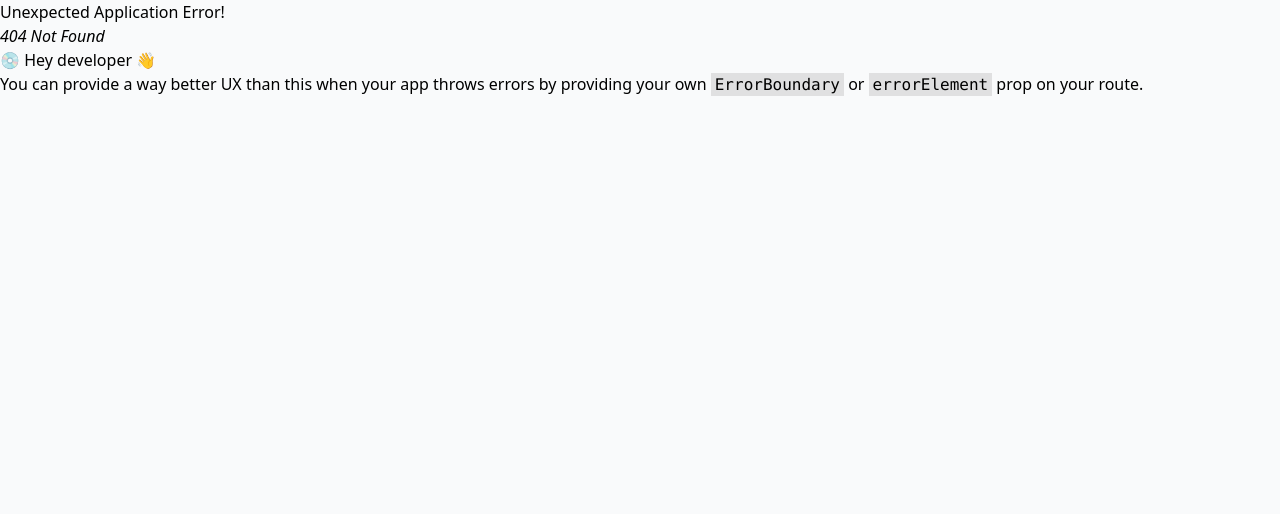
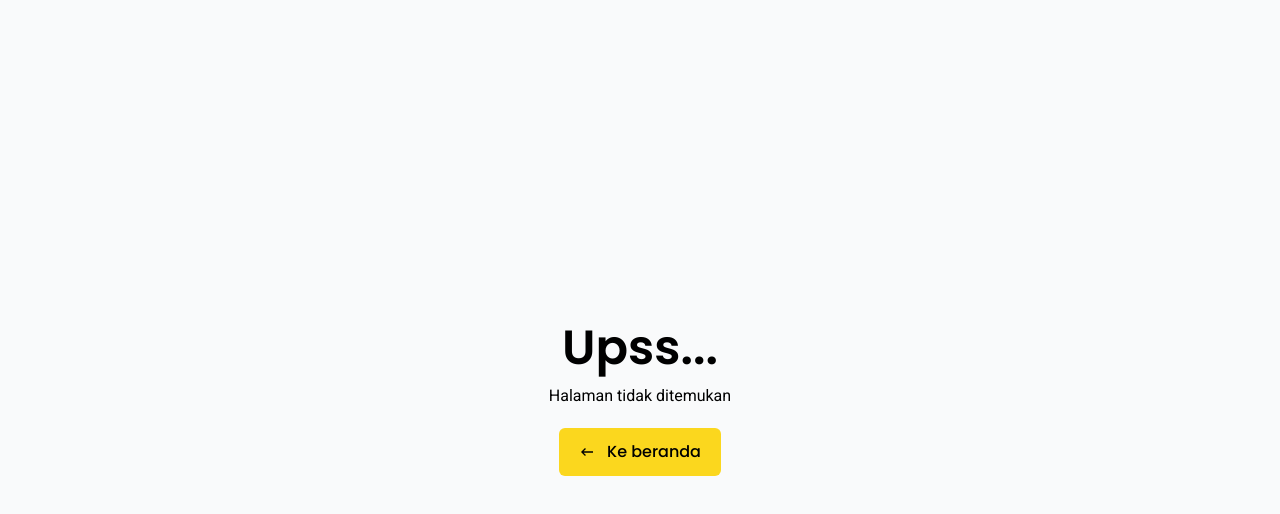
Before and after one commit to syhbandi/misterkong-front-end, a React (Vite) app: page /tentang-kami in a window 1280 px wide. Before the commit this address had no page. Shown: the top 514 px of the page. Built offline with nearby package versions, Linux system fonts and the light colour scheme.

Commit message:
nambah error page

```diff
--- a/src/pages/ErrorPage.tsx
+++ b/src/pages/ErrorPage.tsx
@@ -1,5 +1,21 @@
+import { Link } from "react-router-dom";
+import { MdKeyboardBackspace } from "react-icons/md";
+
 const ErrorPage = () => {
-  return <div>ErrorPage</div>;
+  return (
+    <div className="h-screen w-screen flex flex-col items-center justify-center">
+      <h1 className="text-2xl md:text-5xl font-semibold font-poppins mb-3">
+        Upss...
+      </h1>
+      <p className="font-roboto mb-5">Halaman tidak ditemukan</p>
+      <Link to={"/"}>
+        <div className="px-5 py-3 bg-kong flex items-center justify-center rounded-md font-poppins gap-3 font-medium">
+          <MdKeyboardBackspace />
+          <span>Ke beranda</span>
+        </div>
+      </Link>
+    </div>
+  );
 };
 
 export default ErrorPage;
--- a/src/router/Router.tsx
+++ b/src/router/Router.tsx
@@ -2,11 +2,13 @@ import { createBrowserRouter } from "react-router-dom";
 import App from "../App";
 import Posts from "../pages/Posts/Posts";
 import Home from "../pages/Home";
+import ErrorPage from "../pages/ErrorPage";
 
 const router = createBrowserRouter([
   {
     path: "/",
     element: <App />,
+    errorElement: <ErrorPage />,
     children: [
       {
         index: true,
```
